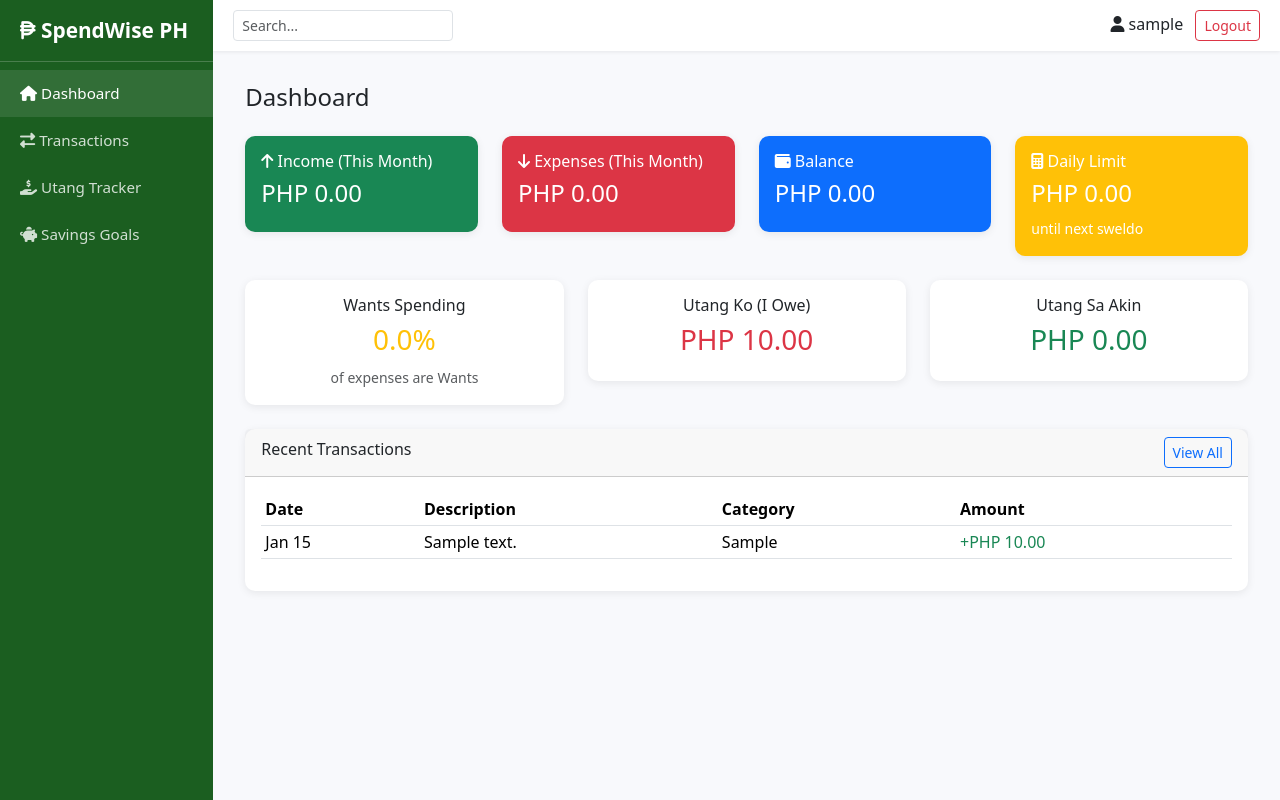
After one commit to ihlay/SpendWise-PH, a Django app: page / in a window 1280 px wide. The commit adds this page. Run offline with Django 5.2, Linux system fonts and the light colour scheme; a user stored in the database is signed in; tables that the repository leaves empty hold one stand-in row (values such as "Sample post").

Commit message:
Ace: dashboard, allauth login/register, LoginRequiredMixin, PWA setup

```diff
--- a/projectsite/budget/urls.py
+++ b/projectsite/budget/urls.py
@@ -2,6 +2,9 @@ from django.urls import path
 from . import views
 
 urlpatterns = [
+    # Dashboard
+    path('', views.DashboardView.as_view(), name='dashboard'),
+
     # Transactions
     path('transactions/', views.TransactionListView.as_view(), name='transaction-list'),
     path('transactions/add/', views.TransactionCreateView.as_view(), name='transaction-add'),
--- a/projectsite/budget/views.py
+++ b/projectsite/budget/views.py
@@ -1,15 +1,77 @@
 from django.shortcuts import render
-
-# Create your views here.
 
 from django.views.generic.list import ListView
 from django.views.generic.edit import CreateView, UpdateView, DeleteView
 from django.contrib.auth.mixins import LoginRequiredMixin
 from django.urls import reverse_lazy
-from django.db.models import Q
+from django.db.models import Q, Sum
+from django.utils import timezone
 
 from .models import Transaction, Debt, SavingsGoal
 from .forms import TransactionForm, DebtForm, SavingsGoalForm
+
+
+# ── DASHBOARD VIEW ──
+
+class DashboardView(LoginRequiredMixin, ListView):
+    model = Transaction
+    template_name = 'dashboard.html'
+    context_object_name = 'recent_transactions'
+
+    def get_queryset(self):
+        return Transaction.objects.filter(user=self.request.user).order_by('-date')[:5]
+
+    def get_context_data(self, **kwargs):
+        context = super().get_context_data(**kwargs)
+        user = self.request.user
+        today = timezone.now().date()
+
+        month_transactions = Transaction.objects.filter(
+            user=user, date__year=today.year, date__month=today.month
+        )
+        income = month_transactions.filter(transaction_type='income').aggregate(
+            total=Sum('amount'))['total'] or 0
+        expenses = month_transactions.filter(transaction_type='expense').aggregate(
+            total=Sum('amount'))['total'] or 0
+
+        context['total_income'] = income
+        context['total_expenses'] = expenses
+        context['balance'] = income - expenses
+
+        expense_total = month_transactions.filter(transaction_type='expense')
+        wants_total = expense_total.filter(tag='want').aggregate(
+            total=Sum('amount'))['total'] or 0
+        total_exp_amount = expense_total.aggregate(total=Sum('amount'))['total'] or 1
+        context['wants_percentage'] = round((wants_total / total_exp_amount) * 100, 1) if total_exp_amount > 0 else 0
+
+        context['total_debts_i_owe'] = Debt.objects.filter(
+            user=user, debt_type='i_owe', status__in=['unpaid', 'partial']
+        ).aggregate(total=Sum('amount'))['total'] or 0
+        context['total_debts_owed_to_me'] = Debt.objects.filter(
+            user=user, debt_type='owed_to_me', status__in=['unpaid', 'partial']
+        ).aggregate(total=Sum('amount'))['total'] or 0
+
+        context['active_goals'] = SavingsGoal.objects.filter(user=user).count()
+        context['daily_limit'] = self._calculate_daily_limit(user, today, income - expenses)
+
+        return context
+
+    def _calculate_daily_limit(self, user, today, balance):
+        day = today.day
+        if day < 15:
+            next_payday = today.replace(day=15)
+        else:
+            if today.month == 12:
+                next_payday = today.replace(year=today.year + 1, month=1, day=1)
+            else:
+                next_payday = today.replace(month=today.month + 1, day=1)
+
+        days_left = (next_payday - today).days
+        if days_left <= 0:
+            days_left = 1
+        if balance <= 0:
+            return 0
+        return round(balance / days_left, 2)
 
 
 # ── TRANSACTION VIEWS ──
--- a/projectsite/projectsite/urls.py
+++ b/projectsite/projectsite/urls.py
@@ -4,4 +4,6 @@ from django.urls import path, include
 urlpatterns = [
     path('admin/', admin.site.urls),
     path('', include('budget.urls')),
+    path('accounts/', include('allauth.urls')),
+    path('', include('pwa.urls')),
 ]
--- a/projectsite/templates/base.html
+++ b/projectsite/templates/base.html
@@ -1,4 +1,5 @@
 {% load static %}
+{% load pwa %}
 
 <!DOCTYPE html>
 <html lang="en">
@@ -6,6 +7,7 @@
     <meta charset="UTF-8">
     <meta name="viewport" content="width=device-width, initial-scale=1.0">
     <title>{% block title %}SpendWise PH{% endblock %}</title>
+    {% progressive_web_app_meta %}
     <link href="https://cdn.jsdelivr.net/npm/bootstrap@5.3.3/dist/css/bootstrap.min.css" rel="stylesheet">
     <link href="https://cdnjs.cloudflare.com/ajax/libs/font-awesome/6.5.0/css/all.min.css" rel="stylesheet">
     <style>
@@ -52,8 +54,9 @@
                 <div class="brand">
                     <i class="fas fa-peso-sign"></i> SpendWise PH
                 </div>
-                {# dashboard - will be uncommented by Ace #}
-                {# <a href="{% url 'dashboard' %}"><i class="fas fa-home"></i> Dashboard</a> #}
+                <a href="{% url 'dashboard' %}" class="{% if request.resolver_match.url_name == 'dashboard' %}active{% endif %}">
+                    <i class="fas fa-home"></i> Dashboard
+                </a>
                 <a href="{% url 'transaction-list' %}" class="{% if 'transaction' in request.resolver_match.url_name %}active{% endif %}">
                     <i class="fas fa-exchange-alt"></i> Transactions
                 </a>
@@ -63,8 +66,6 @@
                 <a href="{% url 'savings-list' %}" class="{% if 'savings' in request.resolver_match.url_name %}active{% endif %}">
                     <i class="fas fa-piggy-bank"></i> Savings Goals
                 </a>
-                {# sweldo - will be uncommented by Miko #}
-                {# <a href="{% url 'sweldo' %}"><i class="fas fa-calendar-check"></i> Sweldo Tracker</a> #}
             </div>
             <!-- Main Content -->
             <div class="col-md-10 p-0">
@@ -73,13 +74,12 @@
                         <input type="text" class="form-control form-control-sm" placeholder="Search..." name="q" value="{{ request.GET.q }}">
                     </form>
                     <div>
-                        {# login/logout - will be uncommented by Ace #}
-                        {# {% if user.is_authenticated %}
+                        {% if user.is_authenticated %}
                             <span class="me-2"><i class="fas fa-user"></i> {{ request.user.username }}</span>
                             <a href="{% url 'account_logout' %}" class="btn btn-sm btn-outline-danger">Logout</a>
                         {% else %}
                             <a href="{% url 'account_login' %}" class="btn btn-sm btn-primary">Login</a>
-                        {% endif %} #}
+                        {% endif %}
                     </div>
                 </div>
                 <div class="content-area">
--- /dev/null
+++ b/projectsite/templates/dashboard.html
@@ -0,0 +1,100 @@
+{% extends 'base.html' %}
+{% load static %}
+{% block content %}
+<h4 class="mb-4">Dashboard</h4>
+
+<!-- Summary Cards -->
+<div class="row mb-4">
+    <div class="col-md-3">
+        <div class="card text-white bg-success">
+            <div class="card-body">
+                <h6 class="card-title"><i class="fas fa-arrow-up"></i> Income (This Month)</h6>
+                <h4>PHP {{ total_income|floatformat:2 }}</h4>
+            </div>
+        </div>
+    </div>
+    <div class="col-md-3">
+        <div class="card text-white bg-danger">
+            <div class="card-body">
+                <h6 class="card-title"><i class="fas fa-arrow-down"></i> Expenses (This Month)</h6>
+                <h4>PHP {{ total_expenses|floatformat:2 }}</h4>
+            </div>
+        </div>
+    </div>
+    <div class="col-md-3">
+        <div class="card text-white bg-primary">
+            <div class="card-body">
+                <h6 class="card-title"><i class="fas fa-wallet"></i> Balance</h6>
+                <h4>PHP {{ balance|floatformat:2 }}</h4>
+            </div>
+        </div>
+    </div>
+    <div class="col-md-3">
+        <div class="card text-white bg-warning">
+            <div class="card-body">
+                <h6 class="card-title"><i class="fas fa-calculator"></i> Daily Limit</h6>
+                <h4>PHP {{ daily_limit|floatformat:2 }}</h4>
+                <small>until next sweldo</small>
+            </div>
+        </div>
+    </div>
+</div>
+
+<!-- Second Row -->
+<div class="row mb-4">
+    <div class="col-md-4">
+        <div class="card">
+            <div class="card-body text-center">
+                <h6>Wants Spending</h6>
+                <h3 class="text-warning">{{ wants_percentage }}%</h3>
+                <small class="text-muted">of expenses are Wants</small>
+            </div>
+        </div>
+    </div>
+    <div class="col-md-4">
+        <div class="card">
+            <div class="card-body text-center">
+                <h6>Utang Ko (I Owe)</h6>
+                <h3 class="text-danger">PHP {{ total_debts_i_owe|floatformat:2 }}</h3>
+            </div>
+        </div>
+    </div>
+    <div class="col-md-4">
+        <div class="card">
+            <div class="card-body text-center">
+                <h6>Utang Sa Akin</h6>
+                <h3 class="text-success">PHP {{ total_debts_owed_to_me|floatformat:2 }}</h3>
+            </div>
+        </div>
+    </div>
+</div>
+
+<!-- Recent Transactions -->
+<div class="card">
+    <div class="card-header d-flex justify-content-between">
+        <span>Recent Transactions</span>
+        <a href="{% url 'transaction-list' %}" class="btn btn-sm btn-outline-primary">View All</a>
+    </div>
+    <div class="card-body">
+        <table class="table table-sm">
+            <thead>
+                <tr><th>Date</th><th>Description</th><th>Category</th><th>Amount</th></tr>
+            </thead>
+            <tbody>
+                {% for txn in recent_transactions %}
+                <tr>
+                    <td>{{ txn.date|date:"M d" }}</td>
+                    <td>{{ txn.description }}</td>
+                    <td>{{ txn.category }}</td>
+                    <td class="{% if txn.transaction_type == 'income' %}text-success{% else %}text-danger{% endif %}">
+                        {% if txn.transaction_type == 'income' %}+{% else %}-{% endif %}PHP {{ txn.amount|floatformat:2 }}
+                    </td>
+                </tr>
+                {% empty %}
+                <tr><td colspan="4" class="text-center text-muted">No transactions yet.</td></tr>
+                {% endfor %}
+            </tbody>
+        </table>
+    </div>
+</div>
+{% endblock %}
```
Also changed, not shown: projectsite/make_icons.py (added, +12 -0 lines), projectsite/projectsite/settings.py (+65 -57 lines), projectsite/static/js/serviceworker.js (added, +15 -0 lines), projectsite/templates/account/login.html (added, +80 -0 lines), projectsite/static/img/icon-192.png (added), projectsite/static/img/icon-512.png (added).
